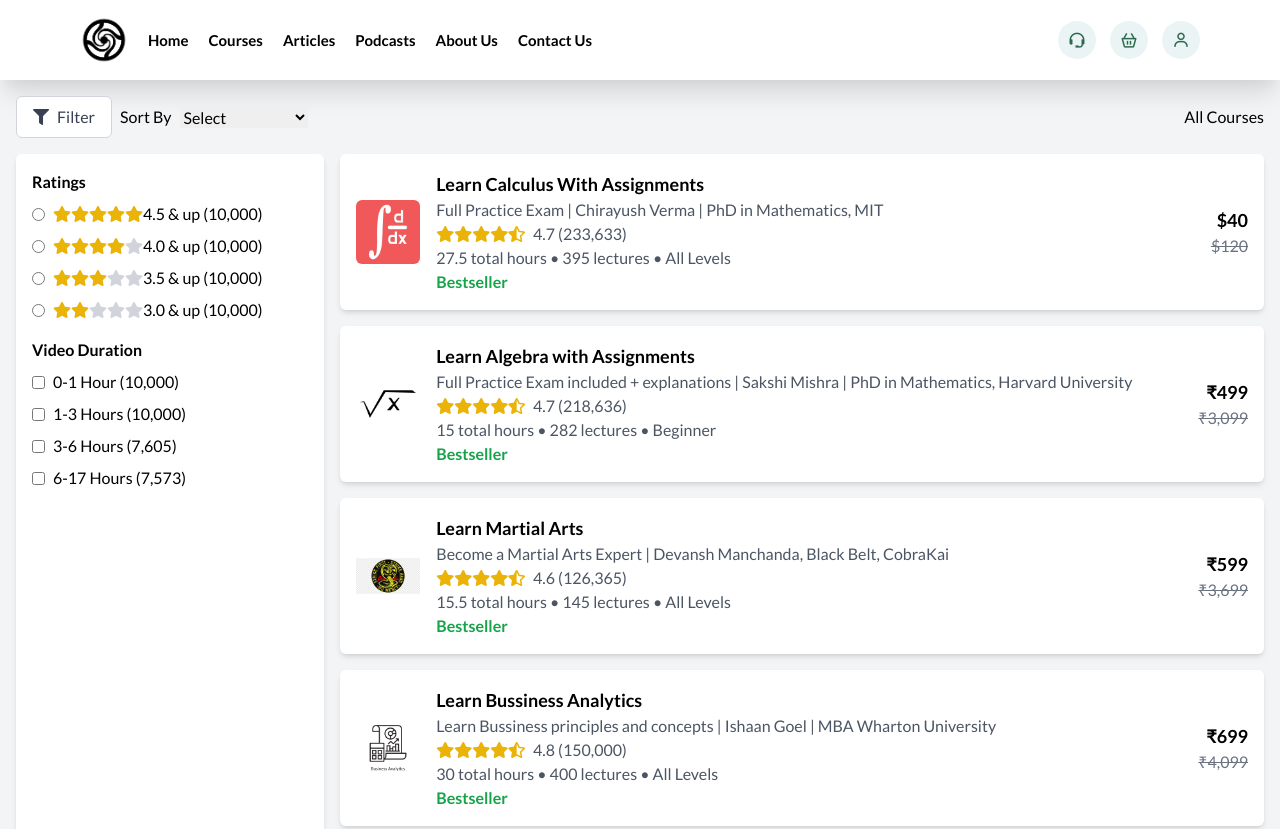
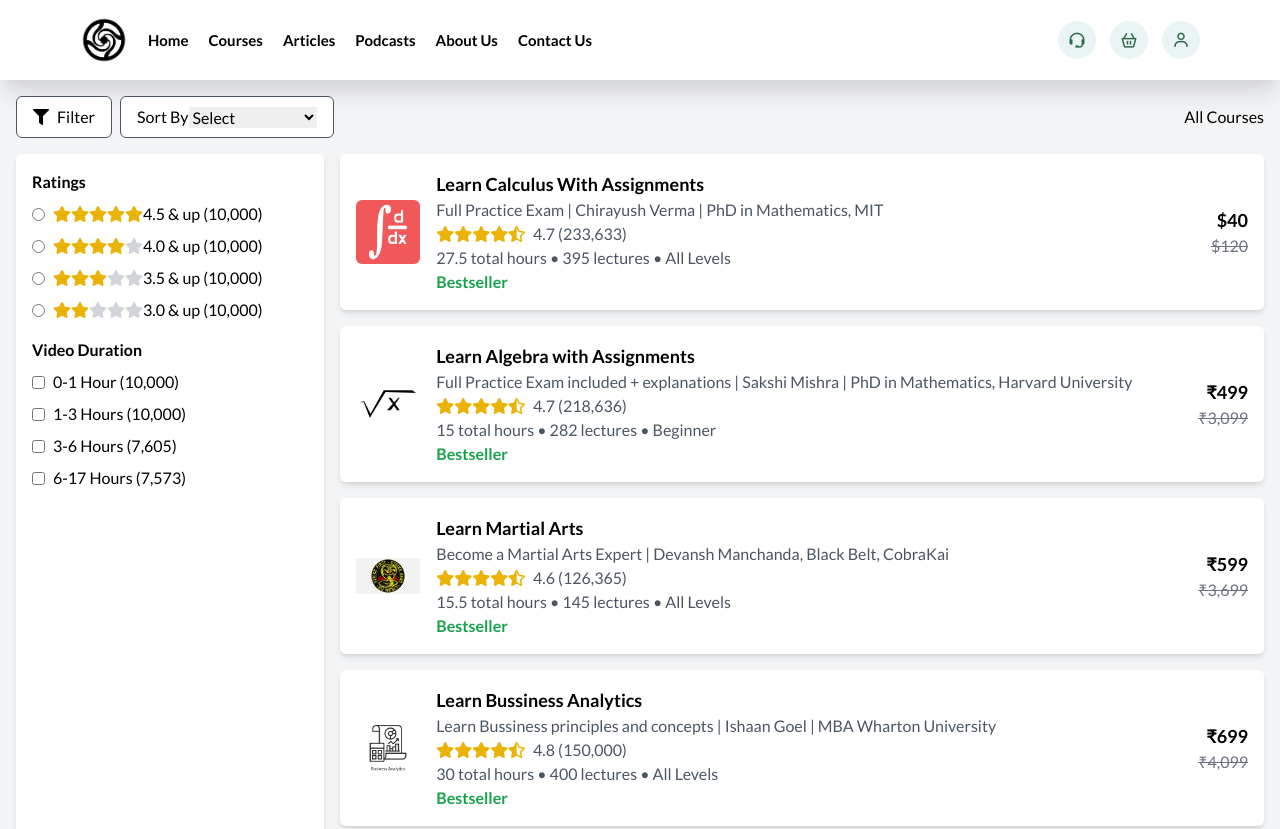
Before and after one commit to codesuke/Diggers, a plain HTML site: page Pages/courses.html in a window 1280 px wide. Shown: the top 829 px of the page. Drawn offline with nearby package versions, Linux system fonts and the light colour scheme.

Commit message:
Fixed the Sort button on the courses page

```diff
--- a/Pages/courses.html
+++ b/Pages/courses.html
@@ -46,7 +46,7 @@
   <div class="container mx-auto p-4">
    <div class="flex justify-between items-center mb-4">
     <div class="flex items-center space-x-2">
-     <button class="bg-white border border-gray-300 text-gray-700 px-4 py-2 rounded-md flex items-center">
+     <button class="bg-white border border-gray-600 text-gray-1000 px-4 py-2 rounded-md flex items-center">
       <i class="fas fa-filter mr-2">
       </i>
       Filter
@@ -63,15 +63,17 @@
         <option value="ratings">Ratings</option>
         <option value="video-duration">Video Duration</option>
       </label> -->
-
+    <div class="dropdown-container">
+      <button class="bg-white border border-gray-600 text-gray-1000 px-4 py-2 rounded-md flex items-center">
       <label for="dropdown">Sort By</label>
       <select id ="dropdown" name="dropdown">
-        <option value="slect">Select</option>
+        <option value="select">Select</option>
         <option value="Price">Price</option>
         <option value="Rating">Rating</option>
         <option value="Video Duration">Video Duration</option>
       </select>
-
+      </button>
+    </div>
     </div>
     <div>
 
```
Also changed, not shown: 1 other file.
